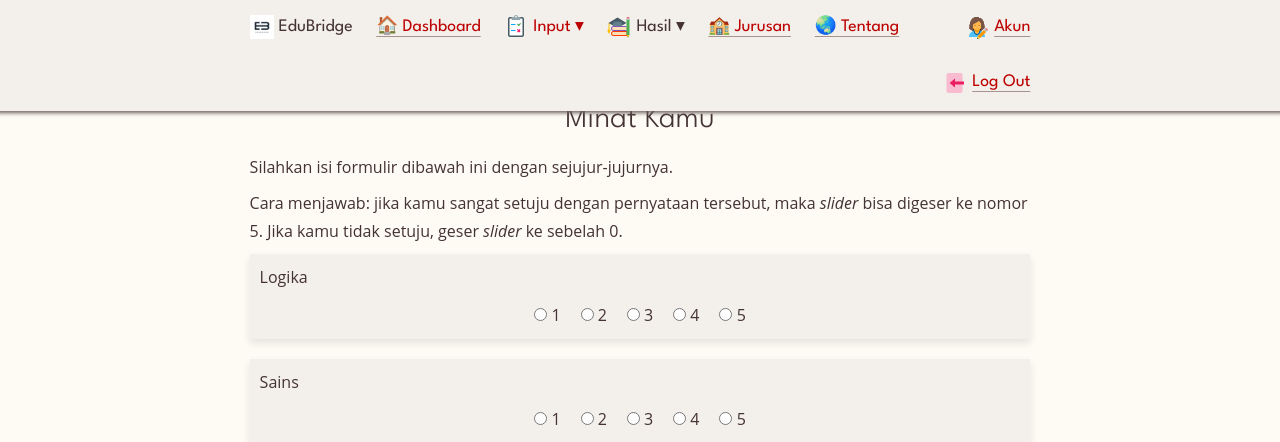
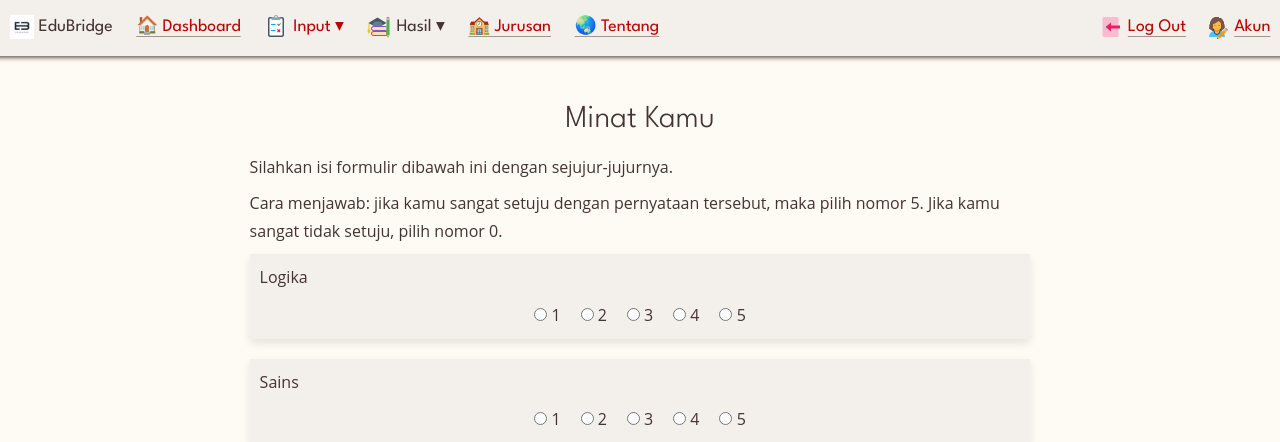
Before and after one commit to Disil/edubridge, a PHP site: page /input_minat.php in a window 1280 px wide. Shown: the top 442 px of the page. Run offline with PHP 8.4, Linux system fonts and the light colour scheme; the visitor is signed in with stand-in values (Sample User, id 1).

Commit message:
refactor: navbar dibuat menjadi full-width fix: menambah msg setelah submit minat

```diff
--- a/css/classless.css
+++ b/css/classless.css
@@ -14,7 +14,7 @@ Table of Contents:
 :root, html[data-theme='light'] {
 	--rem: 12pt;
 	--width: 50rem;
-	--navpos: absolute;  /* fixed | absolute */
+	--navpos: fixed;  /* fixed | absolute */
 	--font-p: 1em/1.7  'Open Sans', 'DejaVu Sans', FreeSans, Helvetica, sans-serif;
 	--font-h: .9em/1.5 'League Spartan', 'DejaVu Sans', FreeSans, Helvetica, sans-serif;
 	--font-c: .9em/1.4 'DejaVu Sans Mono', monospace;
--- a/input_minat.php
+++ b/input_minat.php
@@ -2,8 +2,24 @@
 include 'structure/check_conn.php';
 global $conn;
 global $id_siswa;
+$id_siswa = $_SESSION['id_siswa'];
 
-if ($_SERVER["REQUEST_METHOD"] == "POST") {
+$requiredFields =['logika', 'sains', 'soshum', 'bisnis', 'kreatif', 'terapan', 'administratif', 'sastra'];
+$error = false;
+foreach ($requiredFields as $field) {
+    if (empty($_POST[$field])) {
+        $error = true;
+    }
+}
+
+if ($error) {
+    echo '<div id="message" class="message success floating-message">Isi data minat terlebih dahulu.</div>';
+    echo '<script>
+    setTimeout(function() {
+        document.getElementById("message").style.display = "none";
+    }, 3000);
+</script>';
+} else {
     $stmt = $conn->prepare("INSERT INTO wpcguvfn_edubridge_db.nilai_minat (id_siswa, logika, sains, soshum, bisnis, kreatif, terapan, administratif, sastra) VALUES (?, ?, ?, ?, ?, ?, ?, ?, ?)");
 
     $stmt->bind_param("iiiiiiiii",
@@ -21,7 +37,6 @@ if ($_SERVER["REQUEST_METHOD"] == "POST") {
     // Execute the query
     if ($stmt->execute()) {
         header("Location: minat.php?isi_minat_berhasil=true");
-        exit; // Stop executing the script
     } else {
         echo "Error: " . $stmt->error;
     }
@@ -72,9 +87,8 @@ if ($_SERVER["REQUEST_METHOD"] == "POST") {
 <main>
     <h1>Minat Kamu</h1>
     <p>Silahkan isi formulir dibawah ini dengan sejujur-jujurnya.</p>
-    <p>Cara menjawab: jika kamu sangat setuju dengan pernyataan tersebut, maka <i>slider</i> bisa digeser ke nomor 5. Jika kamu tidak setuju, geser <i>slider</i> ke sebelah 0.</p>
+    <p>Cara menjawab: jika kamu sangat setuju dengan pernyataan tersebut, maka pilih nomor 5. Jika kamu sangat tidak setuju, pilih nomor 0.</p>
     <form action="input_minat.php" method="post">
-
         <div class="question">
             <label for="logika">Logika</label>
             <div class="options">
@@ -162,6 +176,7 @@ if ($_SERVER["REQUEST_METHOD"] == "POST") {
             </div>
         </div>
         <input type="submit" value="Submit">
+    </form>
 </main>
 </body>
 <?php include 'structure/footer.php'; ?>
```
